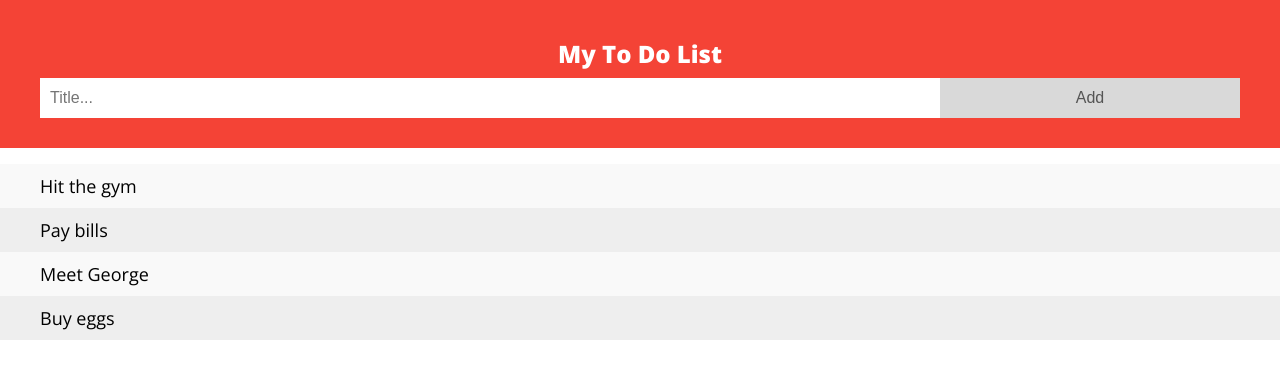
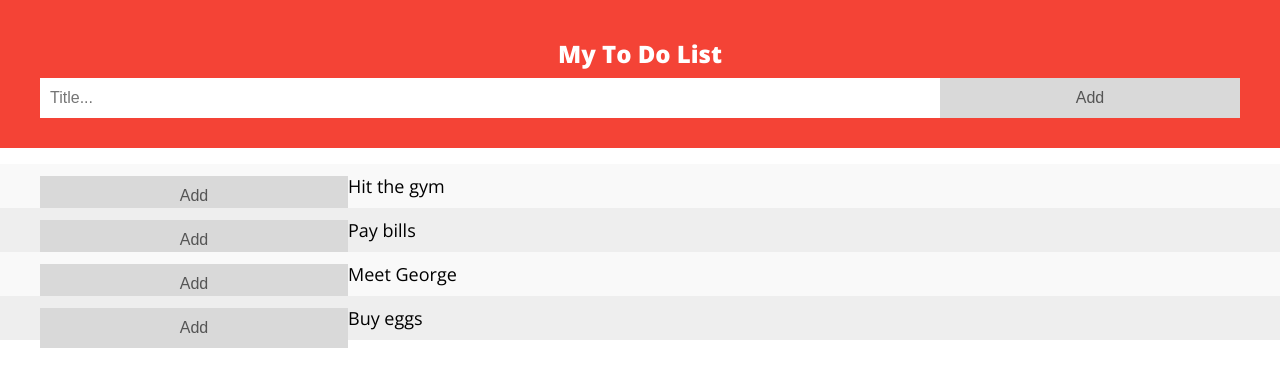
Before and after one commit to Hemant07/react-todoNew, a React (Create React App) app: page / in a window 1280 px wide. Shown: the top 386 px of the page. Built offline with nearby package versions, Linux system fonts and the light colour scheme.

Commit message:
2 files modified

```diff
--- a/src/todo_list/todoListHolder.js
+++ b/src/todo_list/todoListHolder.js
@@ -10,6 +10,7 @@ const TodoListHolder = () => {
     { name: 'Read a book' },
     { name: 'Organize office' },
   ];
+
   return (
     <ul id="myUL">
       <Todolisttems title={todoItems[0].name} />
--- a/src/todo_list/todoitems.js
+++ b/src/todo_list/todoitems.js
@@ -1,6 +1,20 @@
-import React from 'react';
+import React, { useState } from 'react';
 import './todoitems.css';
 const Todolisttems = (props) => {
-  return <li>{props.title}</li>;
+  const [title, setTitle] = useState(props.title);
+
+  const submitHandler = () => {
+    //return();
+    setTitle('update');
+    console.log('title');
+  };
+  return (
+    <li>
+      {title}
+      <button type="submit" className="addBtn" onClick={submitHandler}>
+        Add
+      </button>
+    </li>
+  );
 };
 export default Todolisttems;
```
